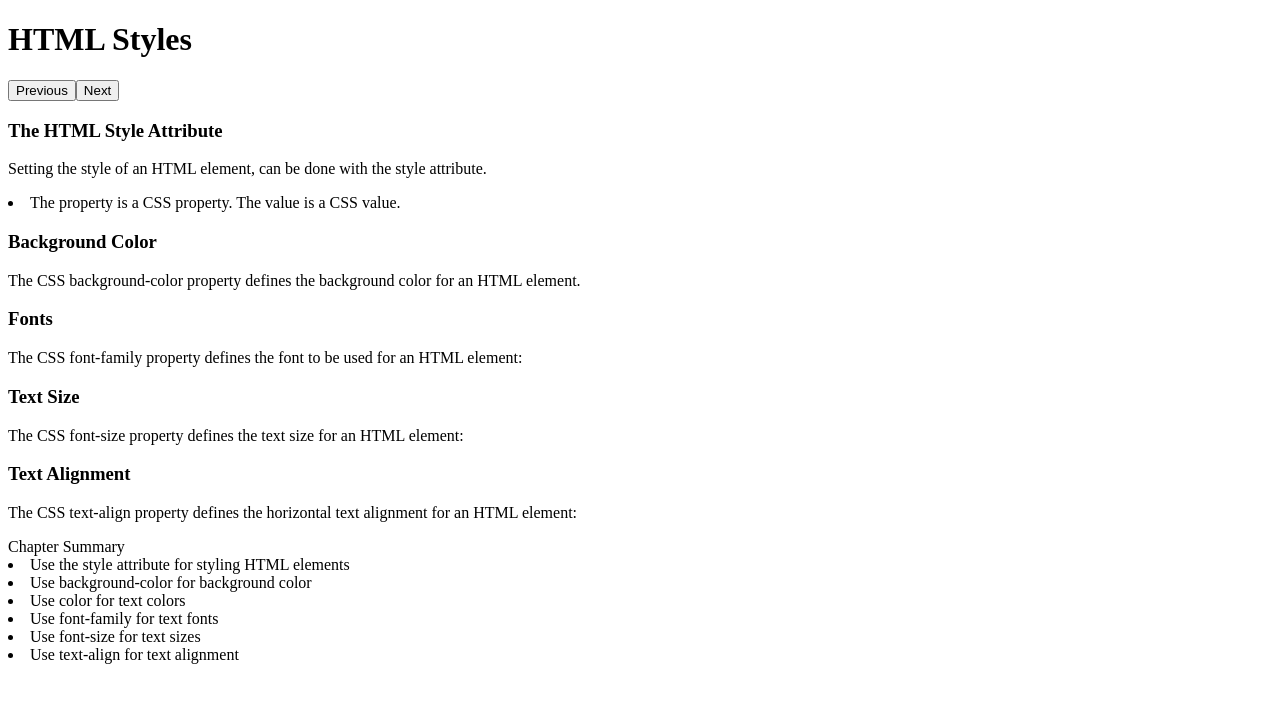
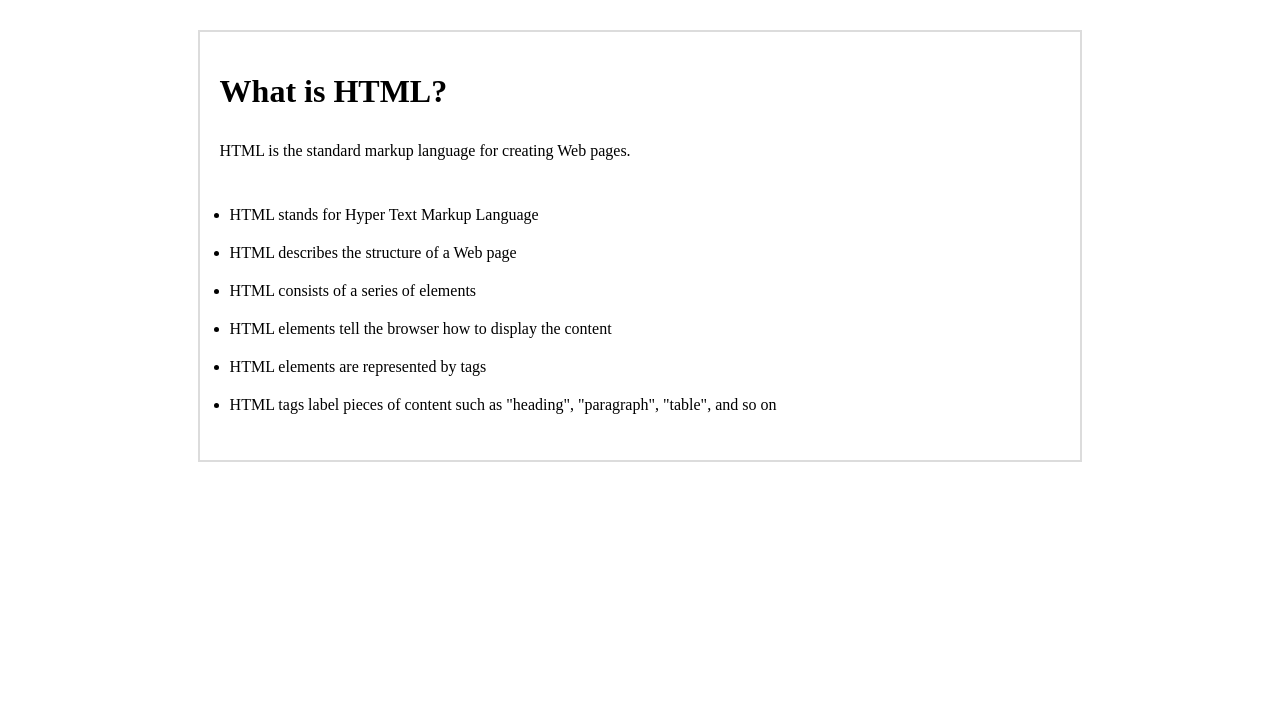
Before and after one commit to MahsumaRezai/CodeToLearn, a Next.js app: page /Nexthtmlone in a window 1280 px wide. Shown: the top 702 px of the page. Built offline with nearby package versions, Linux system fonts and the light colour scheme.

Commit message:
add lessonone in html

```diff
--- a/component/Html/Html.module.css
+++ b/component/Html/Html.module.css
@@ -1,6 +1,7 @@
 .warrp {
     background: #f5f6f7;
     width: 100%;
+    padding: 50px
 
 }
 .warrp h1  {
--- /dev/null
+++ b/component/Html/HtmlLesson1.js
@@ -0,0 +1,39 @@
+import { Fragment } from 'react';
+import classes from './HtmlLesson1.module.css'
+const HtmlLesson1 = (props) => {
+    return (
+        <Fragment>
+            <div className={classes.into}>
+                <div className={classes.list}>
+                    <div>
+                       <h1>  What is HTML?</h1>
+                    </div>
+
+                    <div className={classes.instedlist}>
+                        <div>HTML is the standard markup language for creating Web pages.</div>
+                        <ul className={classes.ullist}>
+                            <li>HTML stands for Hyper Text Markup Language</li>
+                            <li>HTML describes the structure of a Web page</li>
+                            <li>HTML consists of a series of elements</li>
+                            <li>
+                                HTML elements tell the browser how to display the content
+
+                            </li>
+                            <li>HTML elements are represented by tags</li>
+                            <li>HTML tags label pieces of content such as "heading", "paragraph", "table", and so on</li>
+                        </ul>
+                    </div>
+
+                </div>
+
+
+
+
+
+            </div>
+
+
+        </Fragment>
+    )
+}
+export default HtmlLesson1
--- /dev/null
+++ b/component/Html/HtmlLesson1.module.css
@@ -0,0 +1,29 @@
+.into {
+    background: white;
+    width: 70%;
+    padding: 20px;
+    margin: auto;
+    margin-top: 10px
+
+}
+.list {
+  widows: 50%;
+  border:  2px solid gainsboro;
+  padding: 20px;
+  display: flex;
+  flex-direction: column;
+  gap: 10px
+
+
+}
+.instedlist {
+    display: flex;
+    flex-direction: column;
+    gap: 20px
+}
+.ullist {
+    display: flex;
+    flex-direction: column;
+    gap: 20px;
+    padding: 10px
+}
--- a/component/Html/htmlnext.js
+++ /dev/null
@@ -1,112 +0,0 @@
-import { Fragment } from 'react';
-import classes from './Html.module.css';
-
-const Htmlnext = (props) => {
-    return (
-        <Fragment>
-            <div>
-                <div className={classes.head} >
-                    <div>
-                        <h1 className={classes.title}>HTML Styles</h1>
-
-                    </div>
-                    <div className={classes.headbtn}>
-                        <button className={classes.btn} >Previous</button>
-                        <button className={classes.btn}>Next</button>
-
-                    </div>
-
-                </div>
-
-                <div className={classes.nextdec}>
-                    <h3> The HTML Style Attribute</h3>
-                    <p>Setting the style of an HTML element, can be done with the style attribute.</p>
-                    <li>The property is a CSS property. The value is a CSS value.</li>
-                </div>
-
-                <div className={classes.nextdec}>
-                    <h3>Background Color
-                 </h3>
-                    <p>The CSS background-color property defines the background color for an HTML element.</p>
-                </div>
-
-
-                <div className={classes.nextdec}>
-                    <h3>Fonts
-                </h3>
-                    <p>The CSS font-family property defines the font to be used for an HTML element:
-
-                   </p>
-                </div>
-
-                <div className={classes.nextdec}>
-                    <h3>Text Size
-                   </h3>
-                    <p>
-                        The CSS font-size property defines the text size for an HTML element:
-                   </p>
-                </div>
-
-                <div className={classes.nextdec}>
-                    <h3>Text Alignment
-               </h3>
-                    <p>
-                        The CSS text-align property defines the horizontal text alignment for an HTML element:
-               </p>
-                </div>
-                <div className={classes.nextdec}>
-                    <span>Chapter Summary</span>
-                    <li>Use the style attribute for styling HTML elements</li>
-                    <li>
-                        Use background-color for background color
-
-                    </li>
-                    <li>
-                    Use color for text colors
-
-                    </li>
-                    <li>
-                    Use font-family for text fonts
-                    </li>
-                    <li>
-                    Use font-size for text sizes
-                    </li>
-                    <li>
-                    Use text-align for text alignment
-                    </li>
-                </div>
-
-
-
-
-
-
-
-
-
-
-
-
-
-
-
-
-
-
-
-
-
-
-
-
-
-
-
-
-
-
-            </div>
-        </Fragment>
-    )
-}
-export default Htmlnext
--- a/pages/Nexthtmlone/index.js
+++ b/pages/Nexthtmlone/index.js
@@ -1,10 +1,10 @@
 import { Fragment } from 'react'
-import Htmlnext from '../../component/Html/htmlnext';
+import HtmlLesson1 from '../../component/Html/HtmlLesson1';
 
 const Nextpage = (props) => {
     return (
         <Fragment>
-            <Htmlnext/>
+            <HtmlLesson1/>
 
         </Fragment>
     )
```
Also changed, not shown: component/Html/List.module.css (+26 -0 lines), component/Html/Listes.js (+20 -3 lines).
